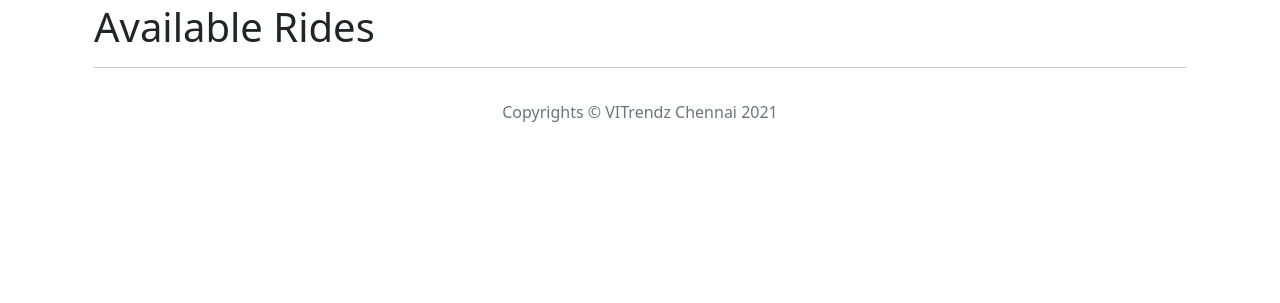
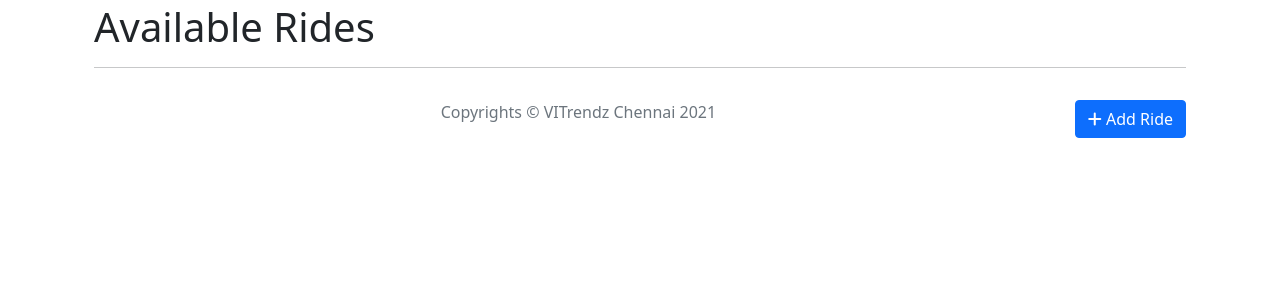
Before and after one commit to ShyamSundhar1411/Ride-Share, a Django app: page / in a window 1280 px wide. Shown: the part 73-376 px from the top of the page. Run offline with Django 3.2, Linux system fonts and the light colour scheme; data that the repository does not hold is empty; some libraries are stand-ins or nearby versions.

Commit message:
Accept Ride

```diff
--- a/ride/templates/ride/home.html
+++ b/ride/templates/ride/home.html
@@ -6,7 +6,7 @@
   <div class = "row row-cols-1 row-cols-md-3 mb-3">
     {% for ride in rides %}
     <div class="col">
-      <div class="card mb-4 rounded-3 shadow-sm">
+      <div class="card custom-card mb-4 rounded-3 shadow-sm">
         <div class="card-header py-3">
           <h4 class="my-0 fw-normal">{{ride.start_point}} - {{ride.destination}}</h4>
         </div>
@@ -19,14 +19,18 @@
             <li>Destination : {{ride.destination}}</li>
             {{ride.ridepool.id}}
           </ul>
-          <div class =  "d-inline block">
-            <button type="button" class="btn btn-lg btn-outline-success">Accept and Contact</button>
-            <a href = "https://wa.me/{{ride.contact|cut:' '}}" target = "_blank" class="btn btn-lg btn-outline-primary">Contact</a>
-          </div>
+            <form method = "POST" action = "{% url 'accept_ride' ride.id %}">
+              {% csrf_token %}
+              <button type="submit" class="btn btn-outline-success">Accept</button>
+              <a href = "https://wa.me/{{ride.contact|cut:' '}}" target = "_blank" class="btn btn-outline-primary ">Contact</a>
+            </form>
         </div>
       </div>
     </div>
     {% endfor %}
   </div>
+  <div class = "d-inline-block float-end">
+    <a href = "{% url 'create_ride' %}" class = "btn btn-primary"><i class="fas fa-plus"></i> Add Ride</a>
+  </div>
 </div>
 {% endblock %}
--- /dev/null
+++ b/ride/urls.py
@@ -0,0 +1,8 @@
+from . import views
+from django.urls import path,include
+
+
+urlpatterns = [
+    path('create/',views.HostRide.as_view(),name = "create_ride"),
+    path('accept/<int:pk>/',views.acceptride,name = "accept_ride"),
+]
--- a/ride/views.py
+++ b/ride/views.py
@@ -1,8 +1,33 @@
 from . models import RideHost,RidePool
-from django.shortcuts import render
+from django.shortcuts import render,get_object_or_404,redirect
 from django.http import HttpResponse
+from django.views import generic
+from django.urls import reverse_lazy
 
 # Create your views here.
+#Class Based
+class HostRide(generic.CreateView):
+    model = RideHost
+    fields = ['start_point','destination','contact']
+    template_name = "ride/HostRide.html"
+    success_url = reverse_lazy("home")
+    def form_valid(self,form):
+        form.instance.user = self.request.user
+        return super(HostRide, self).form_valid(form)
+#Function Based
 def home(request):
     rides = RideHost.objects.all()
     return render(request,'ride/home.html',{'rides':rides})
+def acceptride(request,pk):
+    accepted_ride = get_object_or_404(RideHost,id = pk)
+    if request.method == "POST":
+        if not RidePool.objects.filter(ride = accepted_ride,user = request.user).exists():
+            RidePool.objects.create(
+                user = request.user,
+                ride = accepted_ride
+            )
+            return redirect("home")
+        else:
+            return redirect("create_ride")
+    else:
+        return redirect("create_ride")
--- /dev/null
+++ b/rideshare/static/css/styles.css
@@ -0,0 +1,11 @@
+.custom-card{
+  transition-timing-function: ease;
+  transition: 0.3s;
+}
+.custom-card:hover{
+  transform: scale(1.05);
+  box-shadow: 0 10px 20px rgba(0,0,0,.12), 0 4px 8px rgba(0,0,0,.06);
+}
+.footer-text{
+  text-decoration:none;
+}
--- a/rideshare/templates/base.html
+++ b/rideshare/templates/base.html
@@ -9,18 +9,14 @@
   <!-- Bootstrap CSS -->
   <link href="https://cdn.jsdelivr.net/npm/bootstrap@5.1.3/dist/css/bootstrap.min.css" rel="stylesheet" integrity="sha384-1BmE4kWBq78iYhFldvKuhfTAU6auU8tT94WrHftjDbrCEXSU1oBoqyl2QvZ6jIW3" crossorigin="anonymous">
   <link rel="stylesheet" href="https://cdnjs.cloudflare.com/ajax/libs/font-awesome/6.0.0-beta2/css/all.min.css" integrity="sha512-YWzhKL2whUzgiheMoBFwW8CKV4qpHQAEuvilg9FAn5VJUDwKZZxkJNuGM4XkWuk94WCrrwslk8yWNGmY1EduTA==" crossorigin="anonymous" referrerpolicy="no-referrer" />
-  <style>
-    .footer-text{
-      text-decoration:none;
-    }
-  </style>
+  <link rel="stylesheet" href="{% static 'css/styles.css' %}" type="text/css" media="screen" >
   <title>Ride Share</title>
 </head>
 <body>
   <header>
     <div class = 'container'>
       <nav class="navbar navbar-expand-lg navbar-light " style = 'color:white' id = 'topnav'>
-          <a class="navbar-brand" href='{% url "home" %}' id = 'exp'>
+        <a class="navbar-brand" href='{% url "home" %}'>
           <img src ='{% static "dummylogo.png" %}' class='d-inline-block align-top-right' height=50 width=50/>
           Ride Share
         </a>
--- a/rideshare/urls.py
+++ b/rideshare/urls.py
@@ -14,7 +14,7 @@ Including another URLconf
     2. Add a URL to urlpatterns:  path('blog/', include('blog.urls'))
 """
 from ride import views
-from django.urls import path
+from django.urls import path,include
 from django.conf import settings
 from django.contrib import admin
 from django.contrib.auth import views as auth_views
@@ -24,6 +24,7 @@ from django.conf.urls.static import static
 urlpatterns = [
     path('admin/', admin.site.urls),
     path('',views.home,name = "home"),
+    path('ride/',include("ride.urls")),
     #Authentications
 
 ]
```
Also changed, not shown: ride/templates/ride/HostRide.html (added, +15 -0 lines). Lines whose indentation alone changed are shown as unchanged.
